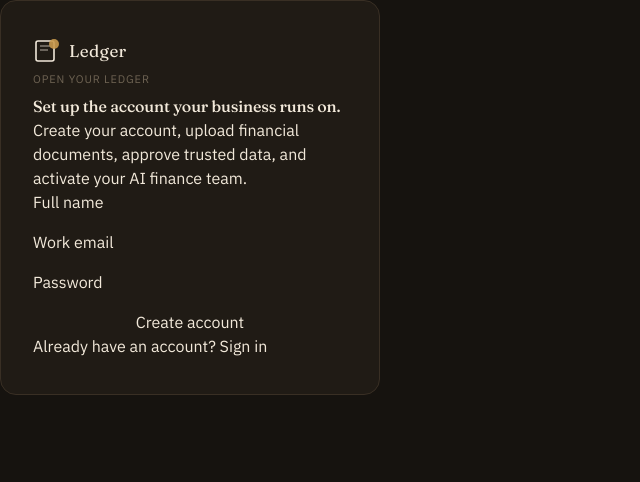
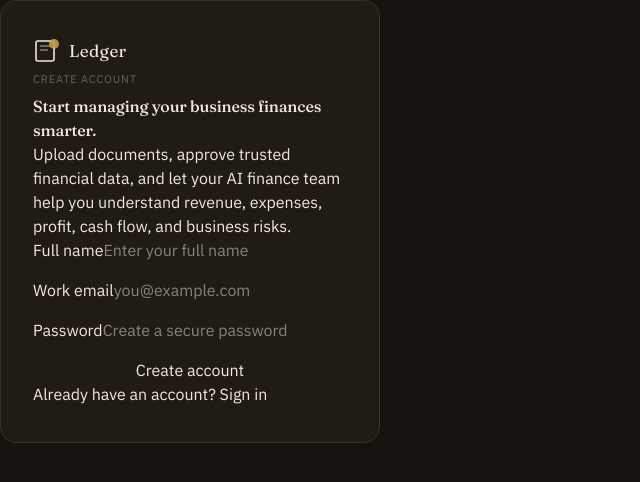
Before and after one commit to adityaagarwalffplayercom-ui/Finance-Agent, a Next.js app: page /signup in a window 1280 px wide. Shown: the top 482 px of the page, without its empty margins (0-640 px from the left). Built offline with nearby package versions, Linux system fonts and the light colour scheme.

Commit message:
Restore clean signup page design

```diff
--- a/src/app/signup/page.tsx
+++ b/src/app/signup/page.tsx
@@ -6,26 +6,12 @@ import Link from "next/link";
 import { authClient } from "@/lib/auth-client";
 import { Brand } from "@/components/Brand";
 
-function withTimeout<T>(promise: Promise<T>, ms: number): Promise<T> {
-  return new Promise((resolve, reject) => {
-    const timer = setTimeout(() => {
-      reject(
-        new Error(
-          "Signup request timed out. This usually means DATABASE_URL, BETTER_AUTH_SECRET, or auth URL is wrong in Vercel.",
-        ),
-      );
-    }, ms);
+function getErrorMessage(error: unknown) {
+  if (error instanceof Error) {
+    return error.message;
+  }
 
-    promise
-      .then((value) => {
-        clearTimeout(timer);
-        resolve(value);
-      })
-      .catch((error) => {
-        clearTimeout(timer);
-        reject(error);
-      });
-  });
+  return "Account creation failed. Please try again.";
 }
 
 export default function SignUpPage() {
@@ -47,33 +33,17 @@ export default function SignUpPage() {
     setIsSubmitting(true);
 
     try {
-      const result = await withTimeout(
-        authClient.signUp.email({
+      const result = await authClient.signUp.email({
         name,
         email,
         password,
-        }),
-        12000,
-      );
+      });
 
       if (result.error) {
-  console.error("Signup Better Auth error:", result.error);
-
-  const errorDetails = [
-    result.error.message,
-    result.error.statusText,
-    result.error.code,
-    result.error.status ? `Status: ${result.error.status}` : null,
-  ]
-    .filter(Boolean)
-    .join(" | ");
-
         setError(
-    errorDetails ||
-      JSON.stringify(result.error) ||
+          result.error.message ??
             "Account creation failed. Please check your details and try again.",
         );
-
         return;
       }
 
@@ -81,12 +51,7 @@ export default function SignUpPage() {
       router.refresh();
     } catch (error) {
       console.error("Sign up failed:", error);
-
-      setError(
-        error instanceof Error
-          ? error.message
-          : "Account creation failed. Please try again.",
-      );
+      setError(getErrorMessage(error));
     } finally {
       setIsSubmitting(false);
     }
@@ -98,11 +63,12 @@ export default function SignUpPage() {
         <Brand />
 
         <div className="auth-copy">
-          <p className="eyebrow">Open your ledger</p>
-          <h1>Set up the account your business runs on.</h1>
+          <p className="eyebrow">Create account</p>
+          <h1>Start managing your business finances smarter.</h1>
           <p>
-            Create your account, upload financial documents, approve trusted
-            data, and activate your AI finance team.
+            Upload documents, approve trusted financial data, and let your AI
+            finance team help you understand revenue, expenses, profit, cash
+            flow, and business risks.
           </p>
         </div>
 
@@ -114,6 +80,7 @@ export default function SignUpPage() {
               value={name}
               onChange={(event) => setName(event.target.value)}
               autoComplete="name"
+              placeholder="Enter your full name"
               required
             />
           </label>
@@ -125,6 +92,7 @@ export default function SignUpPage() {
               value={email}
               onChange={(event) => setEmail(event.target.value)}
               autoComplete="email"
+              placeholder="you@example.com"
               required
             />
           </label>
@@ -136,6 +104,7 @@ export default function SignUpPage() {
               value={password}
               onChange={(event) => setPassword(event.target.value)}
               autoComplete="new-password"
+              placeholder="Create a secure password"
               minLength={8}
               required
             />
```
Lines whose indentation alone changed are shown as unchanged.
